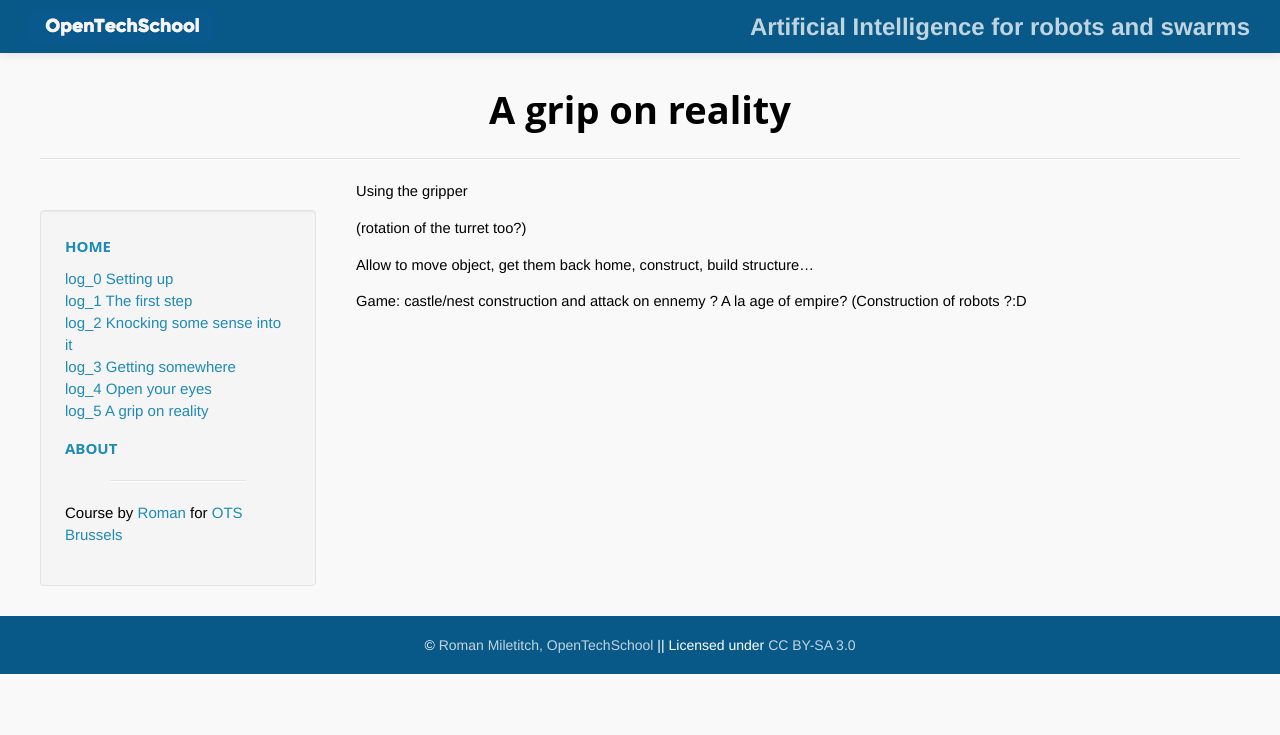
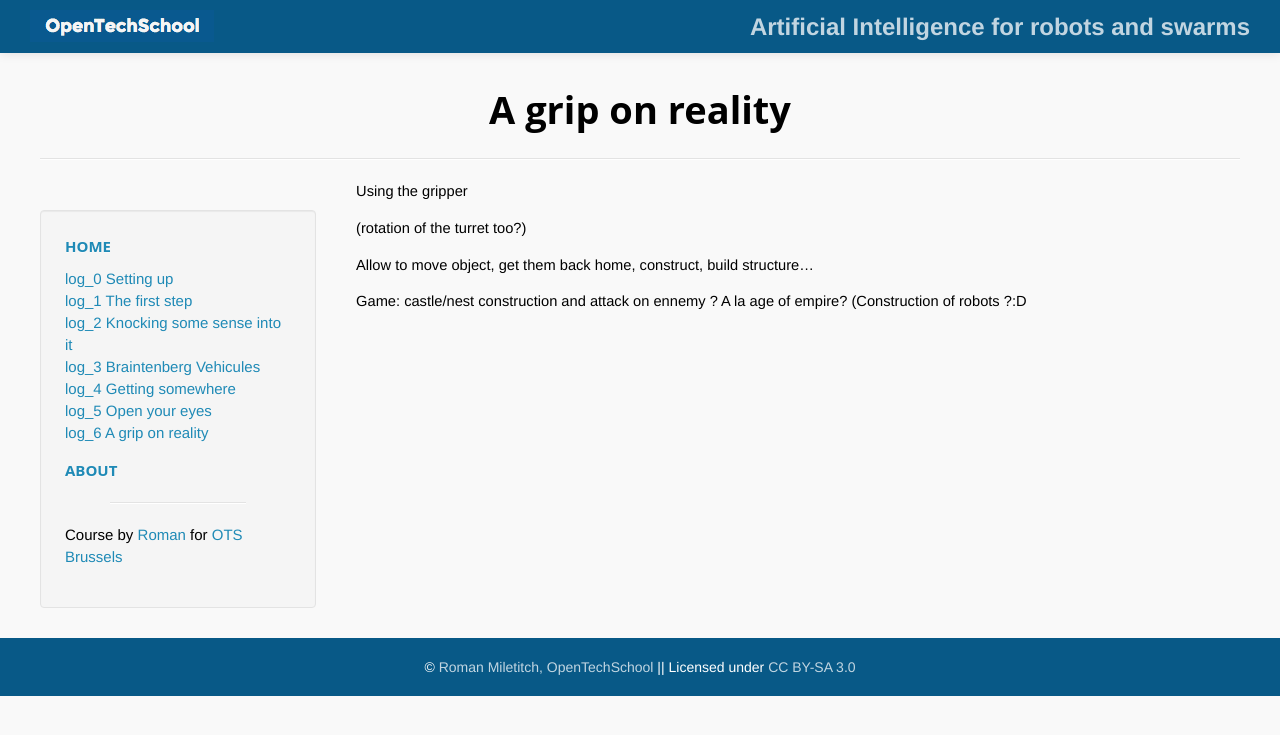
Before and after one commit to OpenTechSchool-Brussels/AI-for-robots-and-swarms, a Jekyll site: the page built from A-grip-on-reality.markdown, in a window 1280 px wide. Shown: the top 735 px of the page. Built offline with Jekyll 4.4.1, drawn with Linux system fonts in a browser that asks for light colours; Markdown is read by kramdown in place of the engine named in the settings.

Commit message:
new page and consequences

```diff
--- a/A-grip-on-reality.markdown
+++ b/A-grip-on-reality.markdown
@@ -1,7 +1,7 @@
 ---
 layout: default
 title:  "A grip on reality"
-num: 5
+num: 6
 
 ---
 
--- a/Getting-somewhere.markdown
+++ b/Getting-somewhere.markdown
@@ -1,7 +1,7 @@
 ---
 layout: default
 title:  "Getting somewhere"
-num: 3
+num: 4
 
 ---
 
--- a/Open-your-eyes.markdown
+++ b/Open-your-eyes.markdown
@@ -1,7 +1,7 @@
 ---
 layout: default
 title:  "Open your eyes"
-num: 4
+num: 5
 
 ---
 
```
Also changed, not shown: Braintenberg-vehicules.markdown (added, +19 -0 lines).
